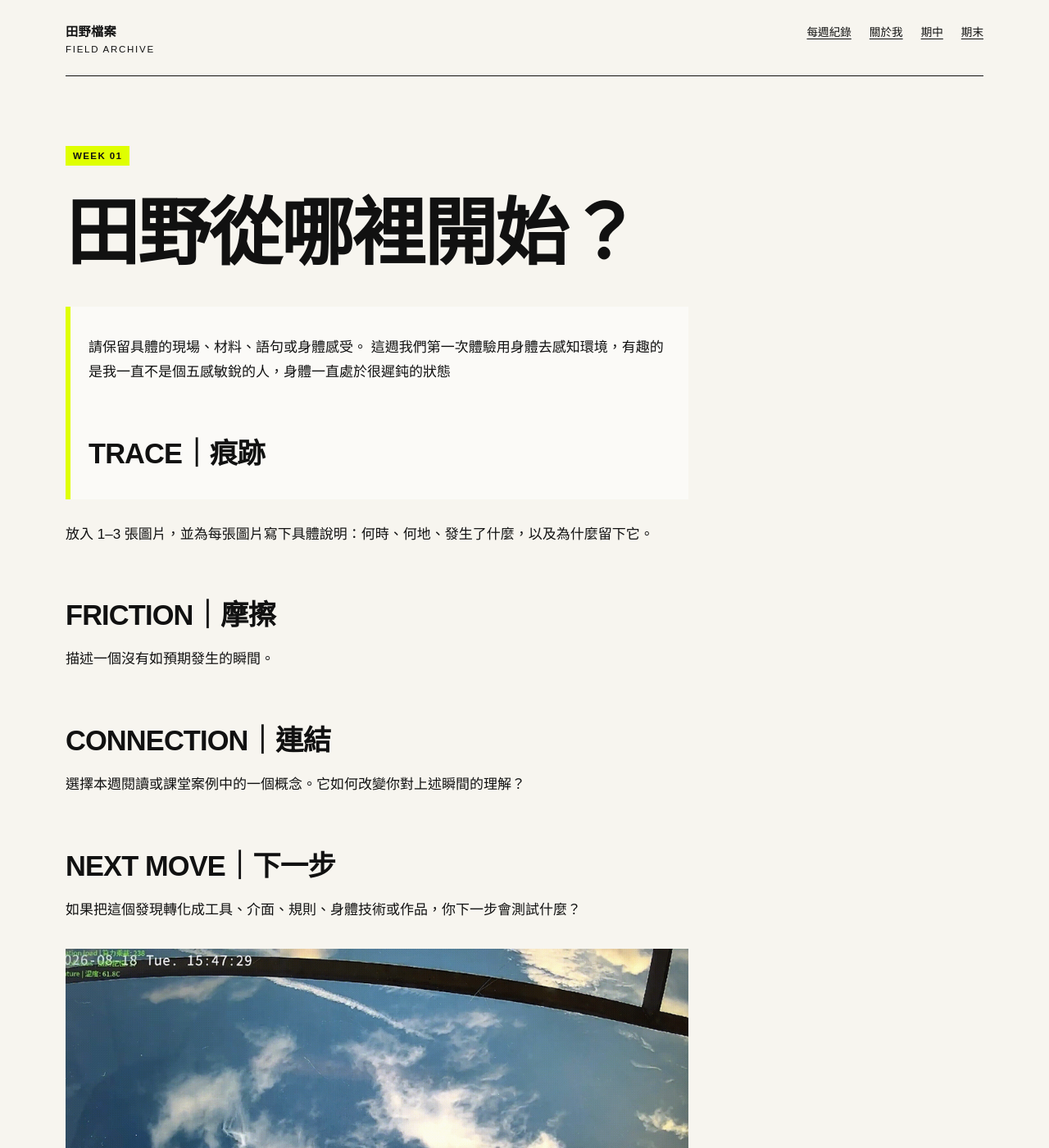
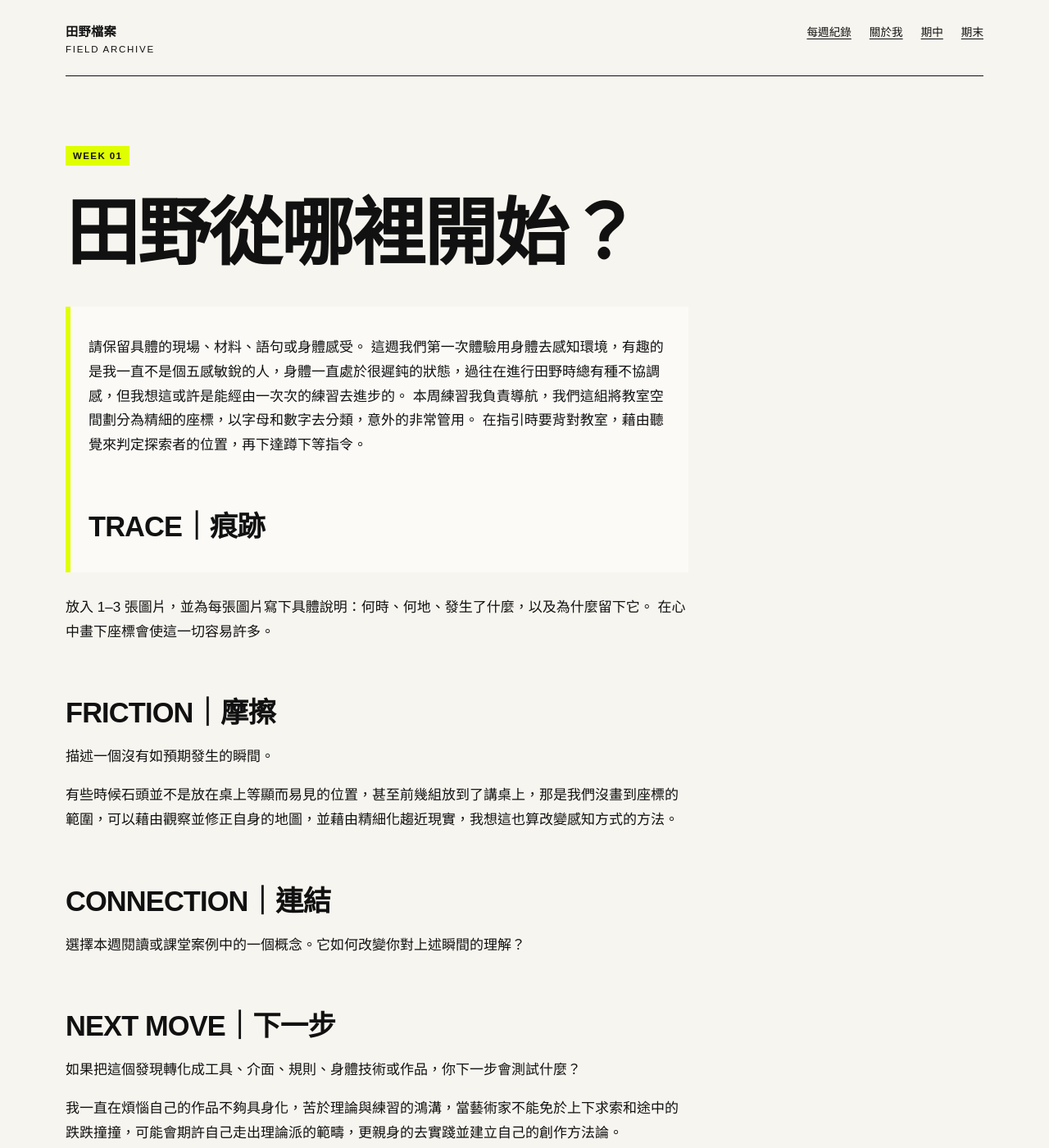
Before and after one commit to irisalco/fieldworkarchive, a Jekyll site: the page built from weeks/week-01.md, in a window 1280 px wide and 1400 px high. Shown: the whole window at 82% size. Built offline with Jekyll 4.4.1, drawn with Linux system fonts in a browser that asks for light colours.

Commit message:
Update week-01.md

```diff
--- a/weeks/week-01.md
+++ b/weeks/week-01.md
@@ -8,14 +8,20 @@ permalink: /weeks/week-01/
 # 田野從哪裡開始？
 
 > 請保留具體的現場、材料、語句或身體感受。
-> 這週我們第一次體驗用身體去感知環境，有趣的是我一直不是個五感敏銳的人，身體一直處於很遲鈍的狀態
+> 這週我們第一次體驗用身體去感知環境，有趣的是我一直不是個五感敏銳的人，身體一直處於很遲鈍的狀態，過往在進行田野時總有種不協調感，但我想這或許是能經由一次次的練習去進步的。
+本周練習我負責導航，我們這組將教室空間劃分為精細的座標，以字母和數字去分類，意外的非常管用。
+> 在指引時要背對教室，藉由聽覺來判定探索者的位置，再下達蹲下等指令。
 ## TRACE｜痕跡
 
 放入 1–3 張圖片，並為每張圖片寫下具體說明：何時、何地、發生了什麼，以及為什麼留下它。
+在心中畫下座標會使這一切容易許多。
+
 
 ## FRICTION｜摩擦
 
 描述一個沒有如預期發生的瞬間。
+
+有些時候石頭並不是放在桌上等顯而易見的位置，甚至前幾組放到了講桌上，那是我們沒畫到座標的範圍，可以藉由觀察並修正自身的地圖，並藉由精細化趨近現實，我想這也算改變感知方式的方法。
 
 ## CONNECTION｜連結
 
@@ -25,4 +31,10 @@ permalink: /weeks/week-01/
 
 如果把這個發現轉化成工具、介面、規則、身體技術或作品，你下一步會測試什麼？
 
+
+
+我一直在煩惱自己的作品不夠具身化，苦於理論與練習的鴻溝，當藝術家不能免於上下求索和途中的跌跌撞撞，可能會期許自己走出理論派的範疇，更親身的去實踐並建立自己的創作方法論。
+
+
+
 ![共同繪製的教室導航地圖]({{ '/assets/images/facedetect1.jpg' | relative_url }})
```
